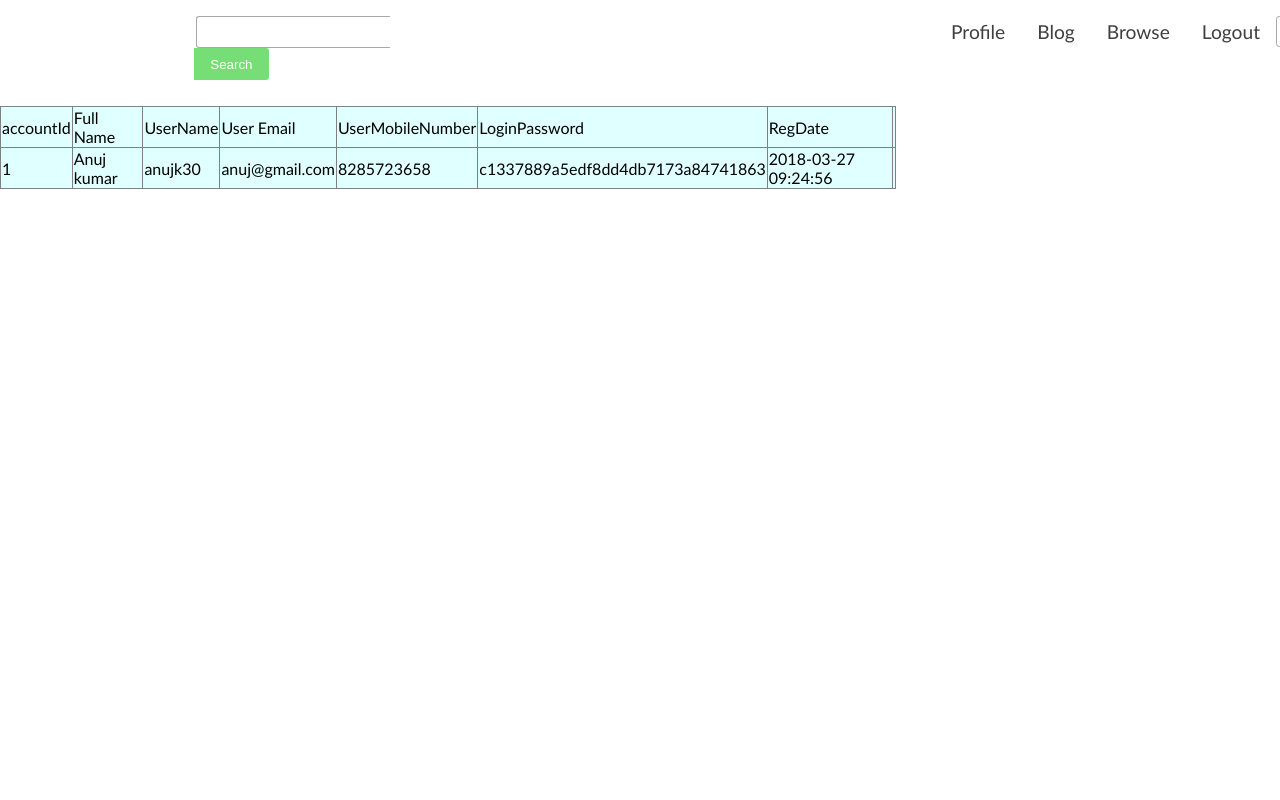
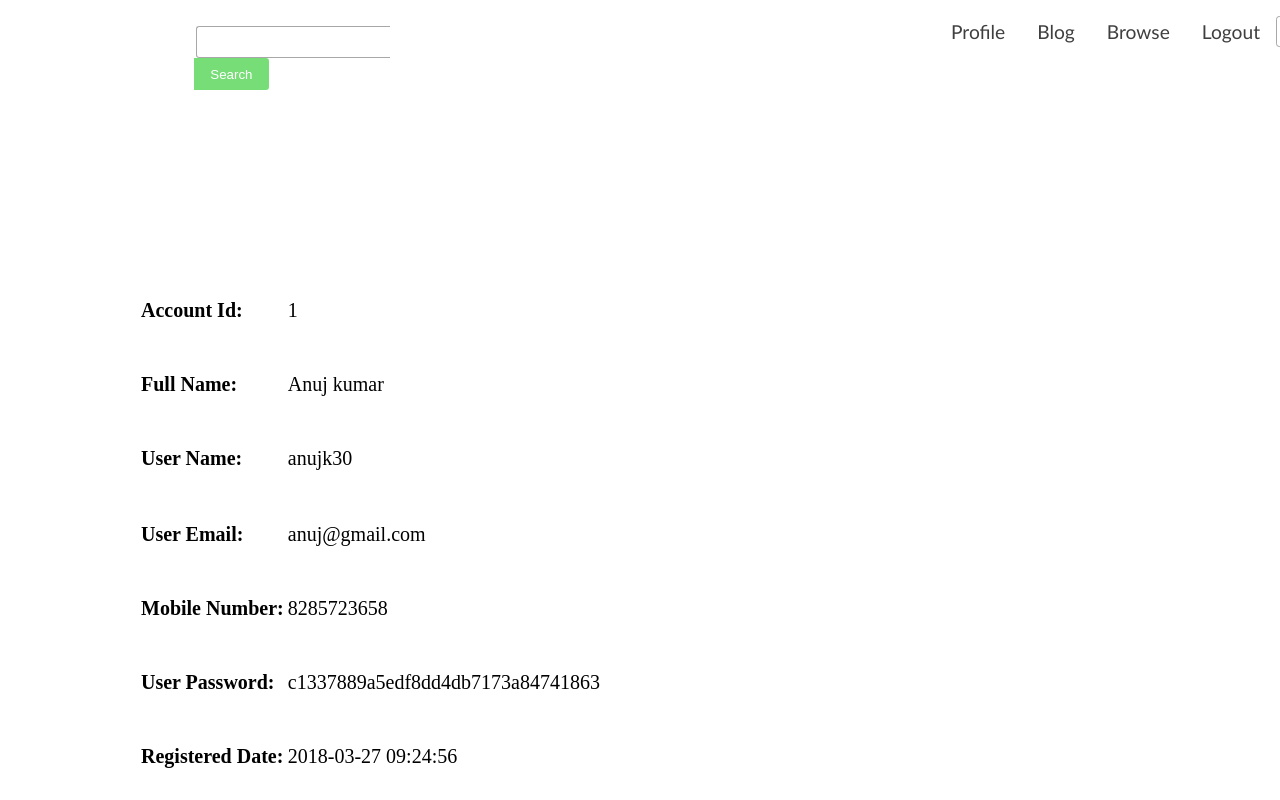
Before and after one commit to blizstone/STI-Project-Group-5, a PHP site: page /q3.php in a window 1280 px wide. Run offline with PHP 8.4, Linux system fonts and the light colour scheme; a user stored in the database is signed in; data comes from the database, SQL or seed files in the repository; data that the repository does not hold is empty.

Commit message:
Update q3.php

```diff
--- a/q3.php
+++ b/q3.php
@@ -63,14 +63,19 @@ if($update || $delete ){
     if($query->num_rows == 0) exit('No rows');
     //Displays the header
     echo "<h2>Your Info</h2>";
-    echo "<table border=1>" ;
-    echo "<tr><td>accountId</td><br><td>Full Name</td><td>UserName</td><td>User Email</td><td>UserMobileNumber</td><td>LoginPassword</td><td>RegDate</td>";
+    echo "<table>";
+
     while($query->fetch()){
         //starts listing the row
-        echo "<tr><td>". $accountId ."</td><td>". $FullName ."</td><td>". $UserName . "</td><td>". $UserEmail. "</td><td>". $UserMobileNumber ."</td><td>". $LoginPassword ."</td><td>". $RegDate ."</td><td>";
+     echo "<tr><th>Account Id:</th><td>". $accountId ."</td></tr>
+     <tr><th>Full Name:</th><td>". $FullName ."</td></tr>
+     <tr><th>User Name:</th><td>". $UserName ."</td></tr><tr>
+     <tr><th>User Email:</th><td>". $UserEmail ."</td></tr>
+     <tr><th>Mobile Number:</th><td>". $UserMobileNumber ."</td></tr>
+     <tr><th>User Password:</th><td>". $LoginPassword ."</td></tr>
+     <tr><th>Registered Date:</th><td>". $RegDate ."</td></tr>";
     }
 
-    echo "</table>";
 
 
     $con->close();
@@ -80,21 +85,52 @@ if($update || $delete ){
 ?>
  <style>
     table {
-        border-collapse: collapse;
-        width: 70%;
-        background-color: lightcyan;
-        padding: 10px
+        text-align:left;
+        font-family: Arial, Helvetica, sans-serif;
+        margin-top: 205px;
+        margin-left: 138px;
+        line-height: 70px;
+
+
+
     }
+    th{
+        width: 20%;
+        height: 12%;
+        font-family: 'Times New Roman', Times, serif;
+    }
+    tr {
+        font-size: 20px;
+    }
+    td {
+        font-size: 20px;
+        font-family: 'Times New Roman', Times, serif;
+
+    }
+
         </style>
 
 <html>
+<!-- <style>
+  body {
+  background-image: url('https://digitalsynopsis.com/wp-content/uploads/2017/07/beautiful-color-ui-gradients-backgrounds-relay.png');
+  background-repeat: no-repeat;
+  background-position: top;
+
+
+}    -->
+</style>
+<body>
 	<head>
 		<title>STI scam alert site</title>
 		<link rel="stylesheet" href="stylesheet.css">
-	</head>
-	<body style="overflow-x:hidden;" onload="">
+    </head>
+
+    <body style="overflow-x:hidden;" onload="">
+
 		<section id="nav">
-			<a href="index.php" id="logo"></a>
+            <a href="index.php" id="logo" ></a>
+
 			<div id="nav-search-section">
 				<form action="search.php">
 					<input type="text" id="nav-search">
```
